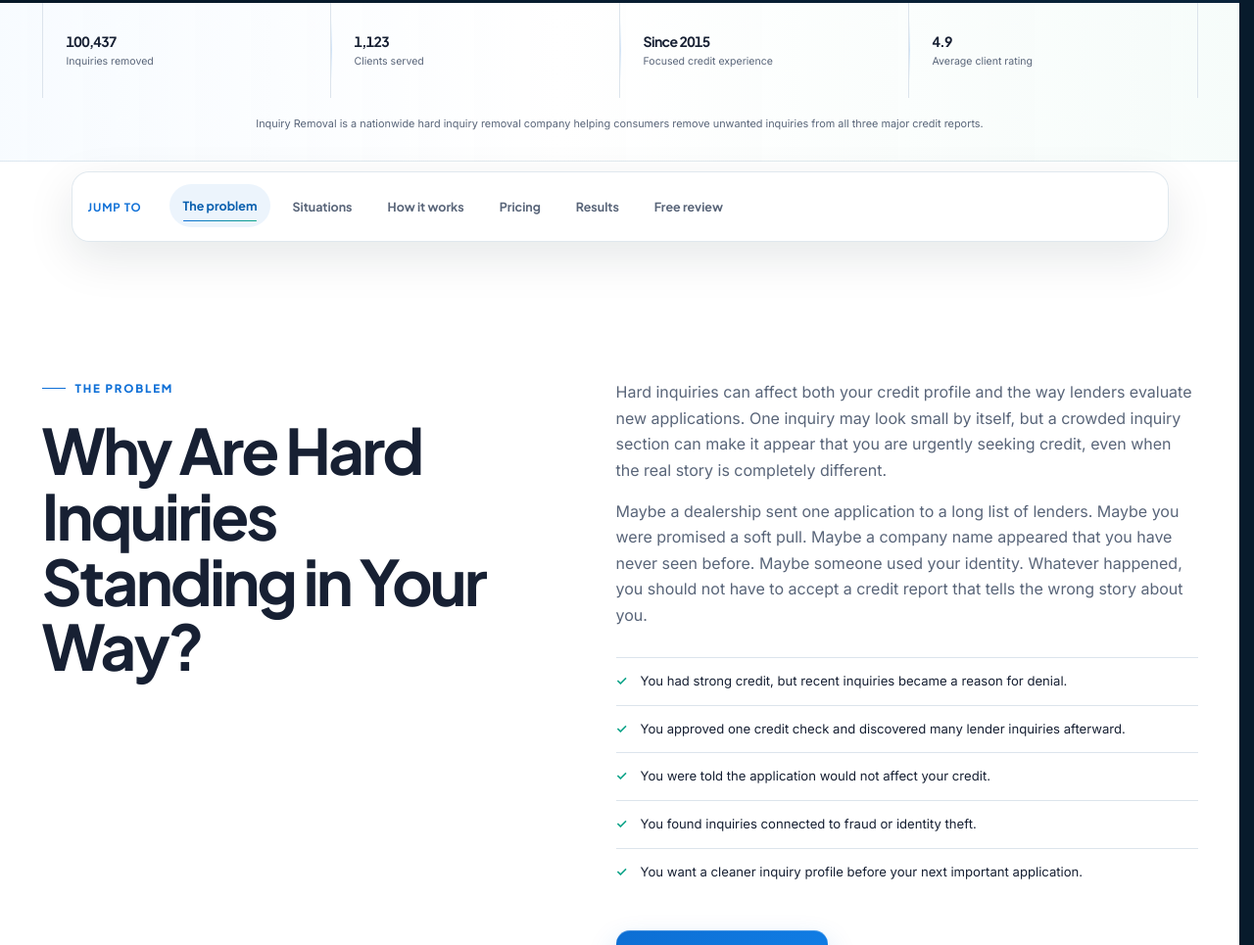
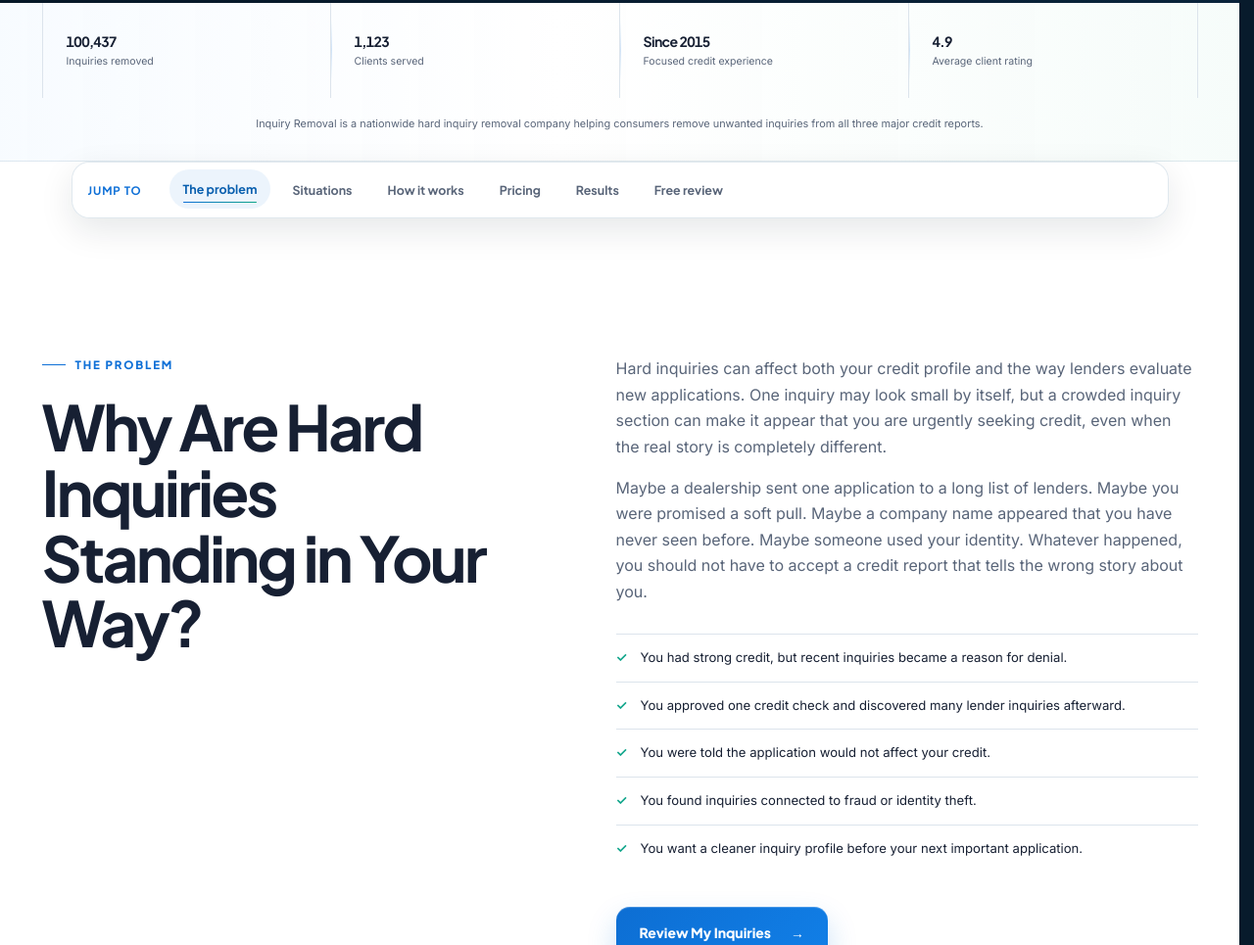
Before and after one commit to RobertsJobs2012/Inquiry-Removal, an Astro site: page / in a window 1280 px wide. Shown: the part 937-1902 px from the top of the page at 98% size. Built offline with nearby package versions, Linux system fonts and the light colour scheme; Astro itself is replaced by a stand-in of ours; some packages are replaced by stand-ins of ours.

Commit message:
Load targeted UX fixes sitewide

```diff
--- a/src/layouts/BaseLayout.astro
+++ b/src/layouts/BaseLayout.astro
@@ -2,6 +2,7 @@
 import "../styles/global.css";
 import "../styles/premium.css";
 import "../styles/premium-pages.css";
+import "../styles/ux-fixes.css";
 import Analytics from "@vercel/analytics/astro";
 import SpeedInsights from "@vercel/speed-insights/astro";
 import ExperienceLayer from "../components/ExperienceLayer.astro";
@@ -139,6 +140,7 @@ const serializedSchema = JSON.stringify(schemaGraph).replaceAll("<", "\\u003c");
     />
     <link rel="manifest" href="/site.webmanifest" />
     <script is:inline type="application/ld+json" set:html={serializedSchema} />
+    <script is:inline src="/ux-fixes.js" defer></script>
     <link rel="preconnect" href="https://fonts.gstatic.com" crossorigin />
     <link
       rel="preload"
```
